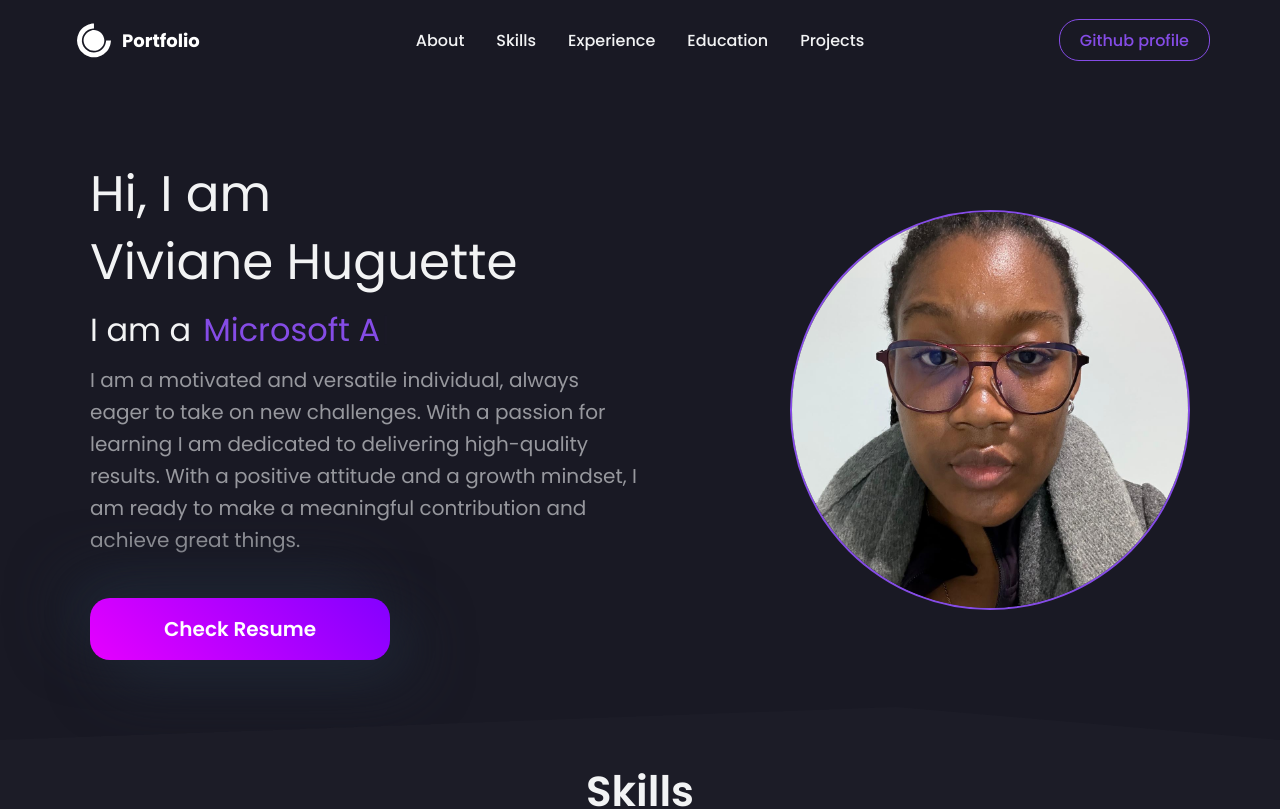
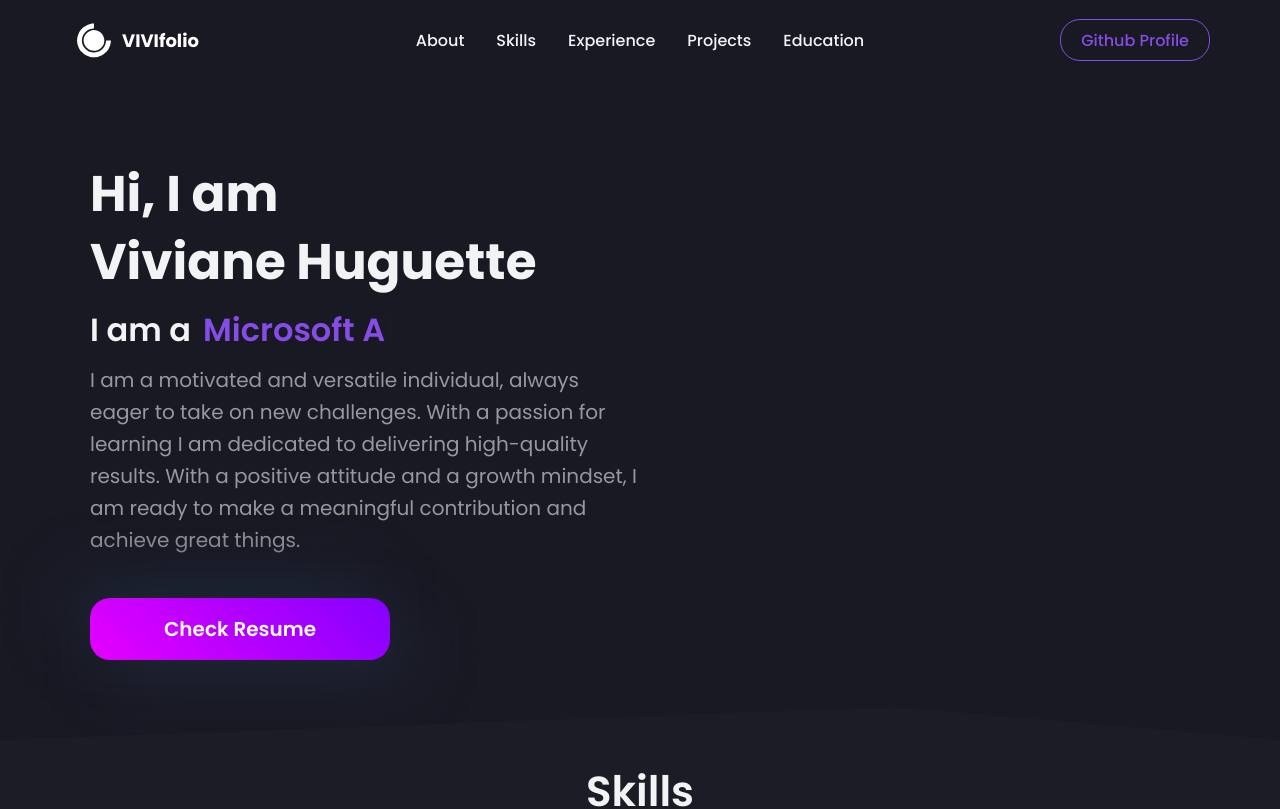
Before and after one commit to khugg/khugg.github.io, a React (Create React App) app: page / in a window 1280 px wide. Shown: the top 809 px of the page. Built offline with nearby package versions, Linux system fonts and the light colour scheme.

Commit message:
I've made a few changes

```diff
--- a/src/components/HeroSection/index.js
+++ b/src/components/HeroSection/index.js
@@ -4,18 +4,19 @@ import { Bio } from '../../data/constants';
 import Typewriter from 'typewriter-effect';
 import { Subitles } from "@mui/icons-material";
 import HeroImg from "../../images/Heroimages.jpg";
+import _default from "../../themes/default";
 
 
-const HeroContainer = styled.div`
+export const HeroContainer = styled.div`
   background: ${({ theme }) => theme.card_light};
   display: flex;
   justify-content: center;
   position: relative;
   padding: 80px 30px;
-@media screen and (max-width: 960px) {
+  @media (max-width: 960px) {
     padding: 66px 16px;
   }
-@media screen and (max-width: 640px) {
+  @media (max-width: 640) {
     padding: 32px 16px;
   }
   z-index: 1;
@@ -23,14 +24,17 @@ z-index: 1;
   clip-path: polygon(0 0, 100% 0, 100% 100%, 70% 95%, 0 100%);
 `;
 
-const HeroBg = styled.div`
+export const HeroBg = styled.div`
   position: absolute;
   display: flex;
   justify-content: end;
+  top: 0;
   right: 0;
   bottom: 0;
-width: 85%;
+  left: 0;
+  width: 100%;
   height: 100%;
+  max-width: 1360px;
   overflow: hidden;
   padding: 0 30px;
   top: 50%;
@@ -38,28 +42,28 @@ left: 50%;
   -webkit-transform: translateX(-50%) translateY(-50%);
   transform: translateX(-50%) translateY(-50%);
 
-@media screen and  (max-width: 960px) {
+  @media (max-width: 960px) {
     justify-content: center;
     padding: 0 0px;
   }
 `;
 
-const HeroInnerContainer = styled.div`
+export const HeroInnerContainer = styled.div`
+  position: relative;
   display: flex;
   justify-content: space-between;
   align-items: center;
   width: 100%;
   max-width: 1100px;
 
-@media screen and (max-width: 960px) {
+  @media (max-width: 960px) {
     flex-direction: column;
   }
 `;
-
-const HeroLeftContainer = styled.div`
+export const HeroLeftContainer = styled.div`
   width: 100%;
   order: 1;
-@media screen and (max-width: 960px) {
+  @media (max-width: 960px) {
     order: 2;
     margin-bottom: 30px;
     display: flex;
@@ -67,7 +71,7 @@ order: 1;
     align-items: center;
   }
 
-@media screen and (max-width: 640px) {
+  @media (max-width: 640px) {
     order: 2;
     margin-bottom: 30px;
     display: flex;
@@ -76,81 +80,99 @@ order: 1;
   }
 `;
 
-const HeroRightContainer = styled.div`
+export const HeroRightContainer = styled.div`
   width: 100%;
   display: flex;
   order: 2;
   justify-content: end;
   gap: 12px;
-  @media screen and (max-width: 960px) {
+  @media (max-width: 960px) {
     order: 1;
     justify-content: center;
     align-items: center;
     margin-bottom: 80px;
   }
 
-  @media screen and (max-width: 640px) {
-    order: 1;
+  @media (max-width: 640px) {
     margin-bottom: 30px;
   }
 `;
 
-const Title = styled.div`
-  font-weight: 700px;
+export const Img = styled.img`
+  position: relative;
+  width: 100%;
+  height: 100%;
+  max-width: 400px;
+  max-height: 400px;
+  border-radius: 50%;
+  border: 2px solid ${({ theme }) => theme.primary};
+
+  @media (max-width: 768px) {
+    max-width: 400px;
+    max-height: 400px;
+  }
+
+  @media (max-width: 640px) {
+    max-width: 280px;
+    max-height: 280px;
+  }
+`;
+
+export const Title = styled.div`
+  font-weight: 700;
   font-size: 50px;
   color: ${({ theme }) => theme.text_primary};
   line-height: 68px;
-  @media screen and (max-width: 960px) {
+  @media (max-width: 960px) {
     text-align: center;
   }
 
-  @media screen and (max-width: 640px) {
+  @media (max-width: 640px) {
     font-size: 40px;
     line-height: 48px;
     margin-bottom: 8px;
   }
 `;
 
-const TextLoop = styled.div`
-  font-weight: 600px;
+export const TextLoop = styled.div`
+  font-weight: 600;
   font-size: 32px;
   display: flex;
   gap: 12px;
   color: ${({ theme }) => theme.text_primary};
   line-height: 68px;
-  @media screen and (max-width: 960px) {
+  @media (max-width: 960px) {
     text-align: center;
   }
-  @media screen and (max-width: 640px) {
+  @media (max-width: 640px) {
     font-size: 22px;
     line-height: 48px;
     margin-bottom: 16px;
   }
 `;
 
-const Span = styled.span`
+export const Span = styled.span`
   color: ${({ theme }) => theme.primary};
   cursor: pointer;
 `;
 
-
-const SubTitle = styled.div`
+export const SubTitle = styled.div`
   font-size: 20px;
   line-height: 32px;
   margin-bottom: 42px;
   color: ${({ theme }) => theme.text_primary + 95};
 
-  @media screen and (max-width: 960px) {
+  @media (max-width: 960px) {
     text-align: center;
   }
 
-  @media screen and (max-width: 640px) {
+  @media (max-width: 640px) {
     font-size: 16px;
     line-height: 32px;
   }
 `;
 
-const ResumeButton = styled.a`
+export const ResumeButton = styled.a`
     -webkit-appearance: button;
     -moz-appearance: button;
     appearance: button;
@@ -186,29 +208,6 @@ const ResumeButton = styled.a`
 
 `;
 
-const Image = styled.img`
-position: relative;
-  width: 100%;
-  height: 100%;
-  max-width: 400px;
-  max-height: 400px;
-  object-fit: cover;
-  object-position: center;
-  border-radius: 50%;
-  border: 2px solid ${({ theme }) => theme.primary};
-
-  @media screen and (max-width: 768px) {
-    max-width: 400px;
-    max-height: 400px;
-  }
-
-  @media sreen and  (max-width: 640px) {
-    max-width: 280px;
-    max-height: 280px;
-  }
-
-`;
-
 const HeroSection = () => {
     return (
       <div id="about">
@@ -240,7 +239,7 @@ const HeroSection = () => {
                         <ResumeButton href={Bio.resume} target='display'>Check Resume</ResumeButton>
             </HeroLeftContainer>
             <HeroRightContainer>
-                <Image src={HeroImg} alt="Hero"/>
+                <image src={HeroImg} alt="Hero"/>
             </HeroRightContainer>
           </HeroInnerContainer>
         </HeroContainer>
--- a/src/components/Skills/index.js
+++ b/src/components/Skills/index.js
@@ -1,6 +1,6 @@
 import React from "react";
-import styled from 'styled-components'
-import { skills } from '../../data/constants'
+import styled from 'styled-components';
+import { skills } from '../../data/constants';
 
 
 
--- a/src/components/navbar/index.js
+++ b/src/components/navbar/index.js
@@ -4,23 +4,25 @@ import styled from "styled-components";
 import { DiCssdeck } from 'react-icons/di';
 import { FaBars } from 'react-icons/fa';
 import { useTheme } from 'styled-components';
+import { Bio } from '../../data/constants';
+import { Close, CloseRounded } from '@mui/icons-material';
+import _default from '../../themes/default';
 
-const Nav = styled.div`
-    background-color: ${({ theme }) => theme.card_light};
+export const Nav = styled.div`
+    background-color: ${({theme}) => theme.card_light};
     height: 80px;
     display: flex;
+    align-items: center;
     justify-content: center;
-    align-items: center;
     font-size: 1rem;
     position: sticky;
     top: 0;
     z-index: 10;
-    @media screen and (max-width: 960px) {
-     transition: 0.8s all ease;
+    @media (max-width: 960px) {
+        trastion: 0.8s all ease;
     }
 `;
-
-const NavContainer = styled.div`
+export const NavbarContainer = styled.div`
   display: flex;
   justify-content: space-between;
   align-items: center;
@@ -31,35 +33,23 @@ const NavContainer = styled.div`
   max-width: 1200px;
 `;
 
-
-
- const NavLogo = styled(LinkR)`
+export const NavLogo = styled(LinkR)`
     width: 80%;
     padding: 0 6px;
     display: flex;
-    justify-self: flex-start;
-    cursor: pointer;
+    justify-content: start;
     align-items: center;
     text-decoration: none;
     @media (max-width: 640px) {
       padding: 0 0px;
   }
 `;
-
-const MobileIcon = styled.div`
-display: none;
-@media screen and (max-width: 768px) {
-display: block;
-position: absolute;
-top: 0;
-right: 0;
-transform: translate(-100%, 50%);
-font-size: 1.5rem;
-cursor: pointer;
-color: ${({ theme }) => theme.text_primary};
-  }
+export const Span = styled.div`
+    padding: 0 4px;
+    font-weight: bold;
+    font-size: 18px;
 `;
-const NavItems = styled.ul`
+export const NavItems = styled.ul`
     width: 100%;
     display: flex;
     align-items: center;
@@ -73,19 +63,46 @@ const NavItems = styled.ul`
     }
 `;
 
-
-const NavLink = styled.a`
+export const NavLink = styled.a`
     color: ${({ theme }) => theme.text_primary};
     font-weight: 500;
     cursor: pointer;
     transition: all 0.2s ease-in-out;
     text-decoration: none;
-    &:hover {
+    :hover {
       color: ${({ theme }) => theme.primary};
+    }
+
+    &.active {
+      border-bottom: 2px solid ${({ theme }) => theme.primary};
     }
 `;
 
- const ButtonsContainer = styled.div`
+
+export const GitHubButton = styled.a`
+  border: 1.8px solid ${({ theme }) => theme.primary};
+  justify-content: center;
+  display: flex;
+  align-items: center;
+  height: 70%;
+  border-radius: 20px;
+  color: ${({ theme }) => theme.primary};
+  cursor: pointer;
+  padding: 0 20px;
+  font-weight: 500;
+  text-decoration: none;
+  font-size: 16px;
+  transition: all 0.6s ease-in-out;
+    :hover {
+      background: ${({ theme }) => theme.primary};
+      color: ${({ theme }) => theme.white};
+    }
+    @media screen and (max-width: 768px) {
+    font-size: 14px;
+    }
+`;
+
+export const ButtonContainer = styled.div`
   width: 80%;
   height: 100%;
   display: flex;
@@ -98,56 +115,52 @@ const NavLink = styled.a`
 `;
 
 
-
-const GitHubButton = styled.a`
-background-color: transparent;
-color:  ${({ theme }) => theme.primary};
-  border: 1.8px solid ${({ theme }) => theme.primary};
-  justify-content: center;
-  display: flex;
-  align-items: center;
-  padding: 0px 20px;
-  border-radius: 20px;
-  font-size: 1rem;
-  font-weight: 500;
+export const MobileIcon = styled.div`
+  display: none;
+  @media screen and (max-width: 768px) {
+    display: block;
+    position: absolute;
+    top: 0;
+    right: 0;
+    transform: translate(-100%, 60%);
+    font-size: 1.5rem;
     cursor: pointer;
-  height: 70%;
-   :hover {
-      background: ${({ theme }) => theme.primary};
-      color: ${({ theme }) => theme.white};
-   }
-   @media screen and (max-width: 768px) {
-    font-size: 14px;
+    color: ${({ theme }) => theme.text_primary};
   }
 `;
 
- export const Span = styled.div`
-padding: 0 4px;
-font-weight: bold;
-font-size: 18px;
-`;
-
-const MobileMenu = styled.div`
+export const MobileMenu = styled.div`
     display: flex;
     flex-direction: column;
     justify-content: center;
     gap: 16px;
     position: absolute;
-top: 80;
+    top: 80px;
     right: 0;
     width: 100%;
     padding: 12px 40px 24px 40px;
     background: ${({ theme }) => theme.card_light+99};
-transition: all 0.3s ease-in-out;
-transform:  ${({ open }) => open ? 'translateX(0)' : 'translateX(100)'};
-border-radius: 0 0 20 20px;
-box-shadow: 0 5px 10px rgba(0, 0, 0,  0.3);
-opacity:  ${({ open }) => open ? '1' : '0'};
-z-index:  ${({ open }) => open ? '1' : '-1'};
+    transition: all 0.6s ease-in-out;
+    transform: ${({ Open }) => (Open ? 'translateY(0)' : 'translateY(-100%)')};
+    border-radius: 0 0 20px 20px;
+    box-shadow: 0 0 10px 0 rgba(0, 0, 0, 0.2);
+    opacity: ${({ Open }) => (Open ? '100%' : '0')};
+    z-index: ${({ Open }) => (Open ? '1000' : '-1000')};
+
 `;
 
+export const MobileMenuItems = styled.ul`
+  display: flex;
+  flex-direction: column;
+  align-items: center;
+  justify-content: center;
+  gap: 32px;
+  list-style: none;
+  width: 100%;
+  height: 100%;
+`;
 
-const MobileMenuLinks = styled(LinkR)`
+export const MobileMenuLink = styled(LinkR)`
   color: ${({ theme }) => theme.text_primary};
   font-weight: 500;
   cursor: pointer;
@@ -156,106 +169,109 @@ const MobileMenuLinks = styled(LinkR)`
   :hover {
     color: ${({ theme }) => theme.primary};
   }
+
+  &.active {
+    border-bottom: 2px solid ${({ theme }) => theme.primary};
+  }
+`;
+
+export const MobileMenuButton = styled.a`
+  border: 1.8px solid ${({ theme }) => theme.primary};
+  justify-content: center;
+  display: flex;
+  align-items: center;
+  height: 70%;
+  border-radius: 20px;
+  color: ${({ theme }) => theme.primary};
+  cursor: pointer;
+  padding: 0 20px;
+  font-weight: 500;
+  text-decoration: none;
+  font-size: 16px;
+  transition: all 0.6s ease-in-out;
+
+  :hover {
+    background: ${({ theme }) => theme.primary};
+    color: ${({ theme }) => theme.white};
+  }
+`;
+
+export  const MobileLink = styled.a`
+  color: ${({ theme }) => theme.text_primary};
+  font-weight: 500;
+  cursor: pointer;
+  transition: all 0.2s ease-in-out;
+  text-decoration: none;
+  :hover {
+    color: ${({ theme }) => theme.primary};
+  }
+
+  &.active {
+    border-bottom: 2px solid ${({ theme }) => theme.primary};
+  }
+`;
+
+export const MobileNavLogo = styled(LinkR)`
+  width: 80%;
+  padding: 0 6px;
+  display: flex;
+  justify-content: start;
+  align-items: center;
+  text-decoration: none;
+  @media (max-width: 640px) {
+    padding: 0 0px;
+  }
 `;
 
 
 const Navbar = () => {
-  const[open, setopen] = React.useState(false);
+  const [Open, setOpen] = React.useState(false);
   const theme = useTheme()
   return (
     <Nav>
-     <NavContainer>
-          <NavLogo to ="/">
-            <a
-            style={{
-              display: "flex",
-              alignItems: "center",
-              color: "white",
-              marginBottom: '20;',
-              cursor: 'pointer'
-            }}
-          >
-              <DiCssdeck size="3rem" /> <Span>Portfolio</Span>
+      <NavbarContainer>
+        <NavLogo to='/'>
+          <a style={{ display: "flex", alignItems: "center", color: "white", marginBottom: '20;', cursor: 'pointer' }}>
+            <DiCssdeck size="3rem" /> <Span>VIVIfolio</Span>
           </a>
-
-
         </NavLogo>
         <MobileIcon>
           <FaBars onClick={() => {
-            setopen(!open)
-          }}
-          />
+            setOpen(!Open)
+          }} />
         </MobileIcon>
         <NavItems>
-            <NavLink href ="#about">About</NavLink>
-            <NavLink href ="#skills">Skills</NavLink>
-            <NavLink href ="#experience">Experience</NavLink>
-            <NavLink href ="#education">Education</NavLink>
-            <NavLink href ="#projects">Projects</NavLink>
+          <NavLink href="#about">About</NavLink>
+          <NavLink href='#skills'>Skills</NavLink>
+          <NavLink href='#experience'>Experience</NavLink>
+          <NavLink href='#projects'>Projects</NavLink>
+          <NavLink href='#education'>Education</NavLink>
         </NavItems>
-          <ButtonsContainer>
-            <GitHubButton>Github profile</GitHubButton>
-          </ButtonsContainer>
-        </NavContainer>
+        <ButtonContainer>
+          <GitHubButton href={Bio.github} target="_blank">Github Profile</GitHubButton>
+        </ButtonContainer>
         {
-            open && (
-            <MobileMenu open={open}>
-                <MobileMenuLinks
-                  href="#about"
-                  onClick={() => {
-               setopen(!open)
-             }}
-             >
-                  About
-                </MobileMenuLinks>
-                <MobileMenuLinks
-                    href='#skills'
-                    onClick={() => {
-              setopen(!open)
-             }}
-             >
-                  Skills
-                </MobileMenuLinks>
-                <MobileMenuLinks
-                    href='#skills'
-                    onClick={() => {
-              setopen(!open)
-             }}
-             >
-                  Experience
-                </MobileMenuLinks>
-                <MobileMenuLinks
-                       href='#projects'
-                       onClick={() => {
-              setopen(!open)
-             }}
-             >
-                  Projects
-                </MobileMenuLinks>
-                <MobileMenuLinks
-                        href='#education'
-                        onClick={() => {
-              setopen(!open)
-            }}
-            >
-                  Education
-                </MobileMenuLinks>
-            <GitHubButton
-              style={{
-                padding: '10px 16px',
-                background: `${theme.primary}`,
-                color: 'white',
-                width: 'max-content',
-              }}
-              href='/'
-               target="_blank"
-            >
-              Github Profile
-          </GitHubButton>
-
+          Open &&
+          <MobileMenu Open={Open}>
+            <MobileLink href="#about" onClick={() => {
+              setOpen(!Open)
+            }}>About</MobileLink>
+            <MobileLink href='#skills' onClick={() => {
+              setOpen(!Open)
+            }}>Skills</MobileLink>
+            <MobileLink href='#experience' onClick={() => {
+              setOpen(!Open)
+            }}>Experience</MobileLink>
+            <MobileLink href='#projects' onClick={() => {
+              setOpen(!Open)
+            }}>Projects</MobileLink>
+            <MobileLink href='#education' onClick={() => {
+              setOpen(!Open)
+            }}>Education</MobileLink>
+            <GitHubButton style={{padding: '10px 16px',background: `${theme.primary}`, color: 'white',width: 'max-content'}} href={Bio.github} target="_blank">Github Profile</GitHubButton>
           </MobileMenu>
-          )
         }
+      </NavbarContainer>
     </Nav>
     )
 };
--- a/src/data/constants.js
+++ b/src/data/constants.js
@@ -8,7 +8,8 @@ export const Bio = {
     description:
       "I am a motivated and versatile individual, always eager to take on new challenges. With a passion for learning I am dedicated to delivering high-quality results. With a positive attitude and a growth mindset, I am ready to make a meaningful contribution and achieve great things.",
     github: "https://github.com/dashboard",
-    resume:"https://docs.google.com/document/d/1jifqWL8flZG5xnLYvDgbtGNE48MZc3r4W-vfgLqf5DU/edit?tab=t.0",
+    resume:
+    "https://docs.google.com/document/d/1jifqWL8flZG5xnLYvDgbtGNE48MZc3r4W-vfgLqf5DU/edit?tab=t.0",
     linkedin: "https://www.linkedin.com/feed/",
   };
 
```
Lines whose indentation alone changed are shown as unchanged.
